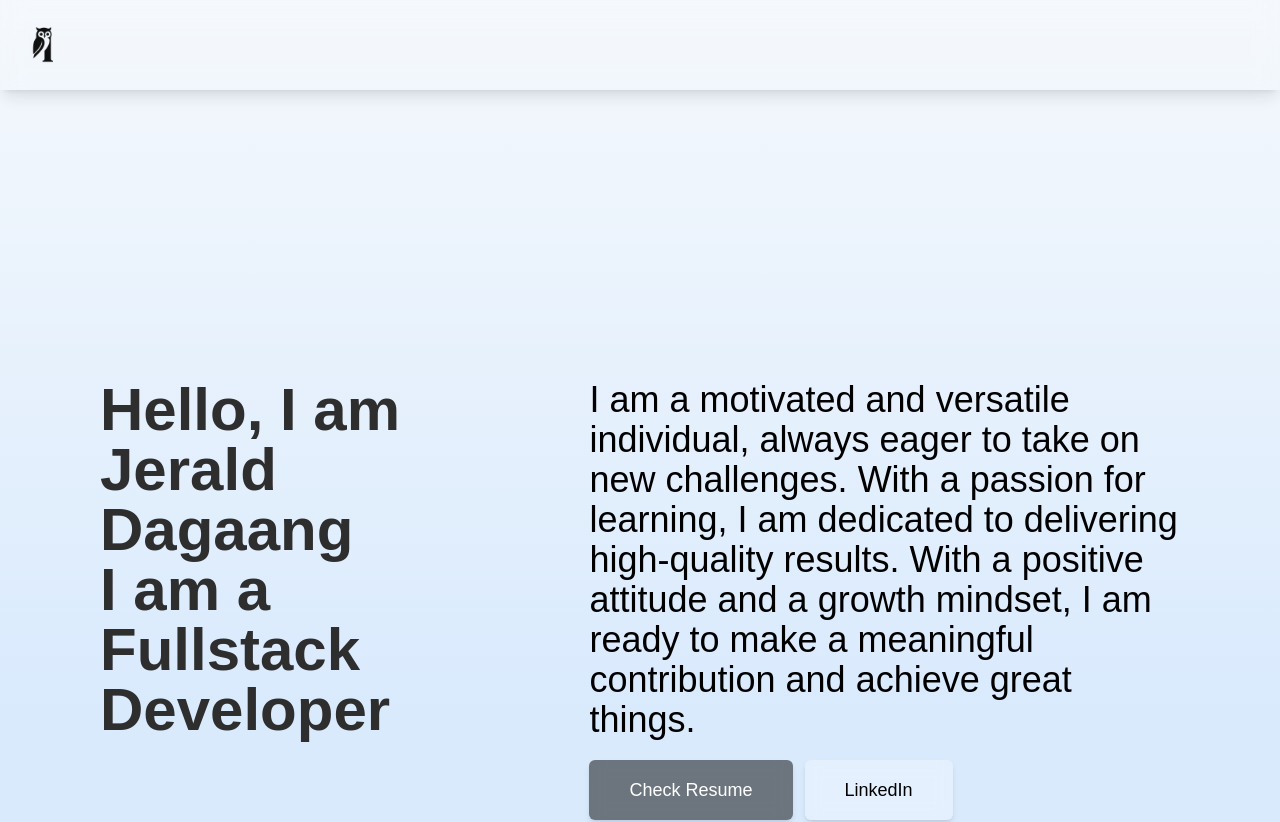
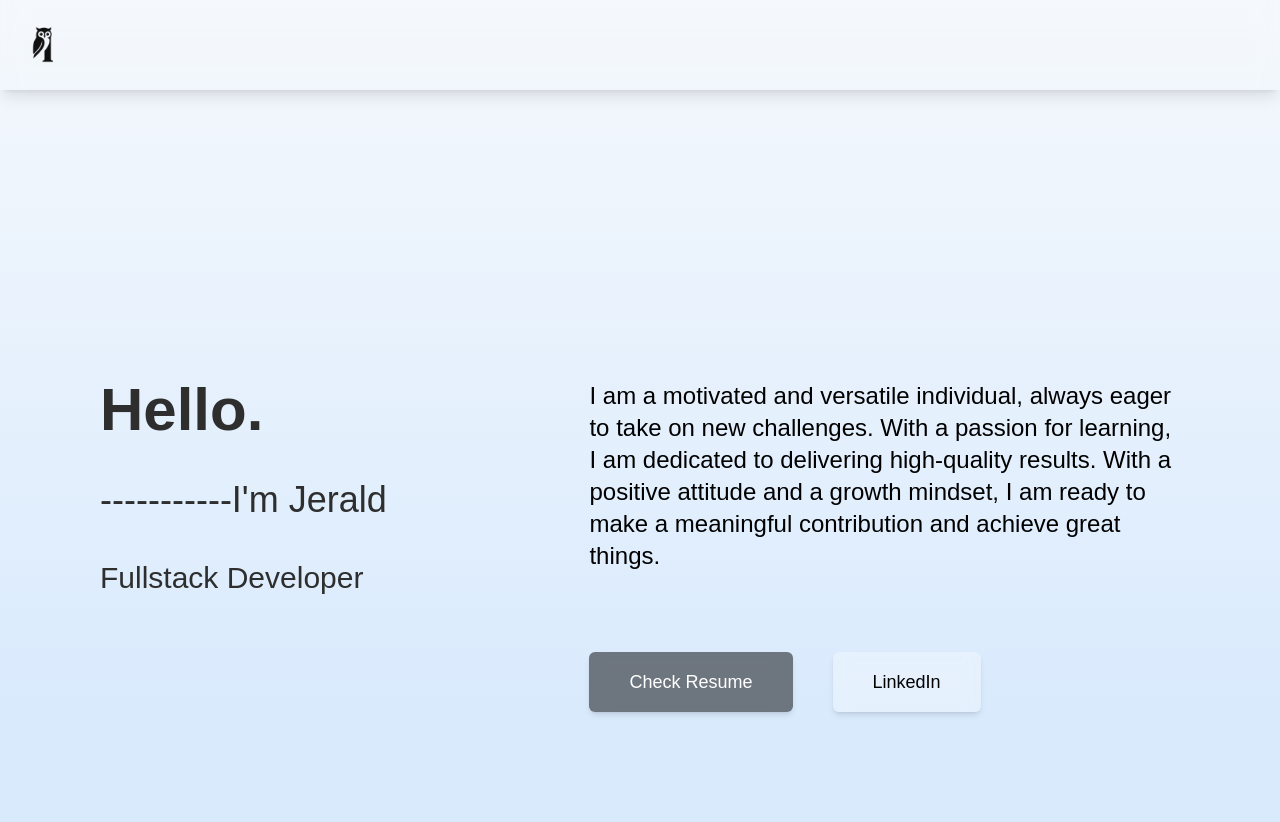
Before and after one commit to Lolillya/new-portfolio, a React (Vite) app: page / in a window 1280 px wide. Shown: the top 822 px of the page. Built offline with nearby package versions, Linux system fonts and the light colour scheme.

Commit message:
updated styles

```diff
--- a/src/components/about-me.tsx
+++ b/src/components/about-me.tsx
@@ -22,7 +22,7 @@ export const AboutMe = () => {
             <span className="text-6xl border-b border-border">About Me</span>
 
             <div>
-              <p>Lorem ipsum dolor sit amet, consectetur adipiscing elit. Nullam vel viverra sem, eu viverra leo. Suspendisse potenti. Vestibulum ante ipsum primis in faucibus orci luctus et ultrices posuere cubilia curae; Proin dapibus commodo erat. Vivamus dignissim mattis neque eget pretium. In tristique consectetur ligula in sagittis. Curabitur pharetra ultricies ligula sit amet pretium. Maecenas laoreet elit in dolor porta, sit amet interdum felis tristique. Donec leo velit, convallis non gravida sagittis, fermentum at metus.</p>
+              <p>I'm a passionate web developer with over 5 years of coding experience and a deep love for software engineering. I enjoy building clean, functional, and user-friendly web applications, and I'm constantly exploring new technologies to expand my skill set. Currently, I'm also diving into the world of blockchain development, driven by a strong interest in decentralized technologies and their potential to reshape the digital landscape. Whether it's crafting sleek front-end interfaces or exploring smart contracts, I'm always excited to learn, build, and push the limits of what software can do.</p>
             </div>
           </div>
         </div>
--- a/src/components/footer.tsx
+++ b/src/components/footer.tsx
@@ -6,9 +6,8 @@ export const Footer = () => {
 
     <>
       <footer>
-        <section className="w-full pb-5">
 
-          <div className="flex justify-between w-full">
+        <div className="flex justify-between w-full max-w-[1200px]">
           <span>© 2025 ir1ya</span>
 
           <div className="flex gap-5">
@@ -18,7 +17,6 @@ export const Footer = () => {
             <span>WhatsApp</span>
           </div>
         </div>
-        </section>
       </footer>
     </>
   )
--- a/src/components/hero.tsx
+++ b/src/components/hero.tsx
@@ -5,15 +5,15 @@ export const Hero = () => {
     <>
       <section className="mt-50">
         <div className="flex gap-3 ">
-          <div className="flex flex-col div-wrapper w-3/4 text-6xl">
-            <span>Hello, I am</span>
-            <span>Jerald Dagaang</span>
-            <span>I am a Fullstack Developer</span>
+          <div className="flex flex-col div-wrapper w-3/4 text-6xl gap-10">
+            <span>Hello.</span>
+            <span className="font-thin text-4xl">-----------I'm Jerald</span>
+            <span className="font-light text-3xl">Fullstack Developer</span>
           </div>
 
-          <div className="flex flex-col justify-between w-full div-wrapper gap-5">
+          <div className="flex flex-col justify-between w-full div-wrapper gap-20">
             <div className="">
-              <p className="text-4xl font-thin">
+              <p className="text-2xl font-thin">
                 I am a motivated and versatile individual, always eager to take on new challenges.
                 With a passion for learning, I am dedicated to delivering high-quality results.
                 With a positive attitude and a growth mindset, I am ready to make a meaningful
@@ -21,7 +21,7 @@ export const Hero = () => {
               </p>
             </div>
 
-            <div className="flex gap-3">
+            <div className="flex gap-10">
               <Button style="1">Check Resume</Button>
               <Button style="2">LinkedIn</Button>
             </div>
--- a/src/components/projects.tsx
+++ b/src/components/projects.tsx
@@ -1,5 +1,4 @@
 import projectsData from "../constants/const.json";
-import { Button } from "./ui/button";
 import chedxLogo from '../assets/chedx-logo.svg';
 import infectino from '../assets/infectino.png';
 import prince from '../assets/prince.svg';
@@ -22,10 +21,10 @@ export const Projects = () => {
         <div className="w-full flex justify-center border-b border-border py-5">
           <span className="text-6xl">Projects</span>
         </div>
-        <div className="py-10 flex flex-col gap-8">
+        <div className="py-10 flex flex-col gap-10">
           {projects.map((project) => (
-            <div className="flex gap-4 justify-between py-5 border-b border-border rounded-md" key={project.name}>
-              <div>
+            <div className="flex gap-4 justify-between border-b border-border rounded-md" key={project.name}>
+              <div className="flex mx-auto h-[20rem]">
                 {/* <div className="bg-gray-400 w-[30rem] h-[30rem] flex items-center justify-center rounded-md"> */}
                 <img
                   src={
@@ -50,10 +49,10 @@ export const Projects = () => {
                     ))}
                   </ul>
                 </div>
-                <div className="flex gap-4 mt-2">
-                  <Button style="1">Live</Button>
-                  <Button style="2">GitHub</Button>
-                </div>
+                {/* <div className="flex gap-4 mt-2"> */}
+                {/*   <Button style="1">Live</Button> */}
+                {/*   <Button style="2">GitHub</Button> */}
+                {/* </div> */}
               </div>
             </div>
           ))}
--- a/src/constants/const.json
+++ b/src/constants/const.json
@@ -144,7 +144,7 @@
     {
       "company": "Self-Employed",
       "role": "Freelance Shopify Developer",
-      "desc": "Developed a E-commerece website for a toy company in New Zealand using Shopify.",
+      "desc": "Developed Shopify e-commerce websites for PopStop (New Zealand), a store for pop culture collectibles, and Closeout Connection (New York, USA), a luxury homeware retailer. Built responsive, SEO-optimized storefronts with secure payments, intuitive navigation, and custom product features to enhance user experience and drive conversions.",
       "img": "@/assets/shopify-logo.svg",
       "stack": [
         "Liquid Shopify",
--- a/src/index.css
+++ b/src/index.css
@@ -27,7 +27,7 @@
   }
 
   section {
-    @apply max-w-[1200px] w-full max-h-max flex py-30 flex-col;
+    @apply max-w-[1200px] w-full min-h-[80vh] flex py-30 flex-col;
   }
 
   span {
```
Lines whose indentation alone changed are shown as unchanged.
